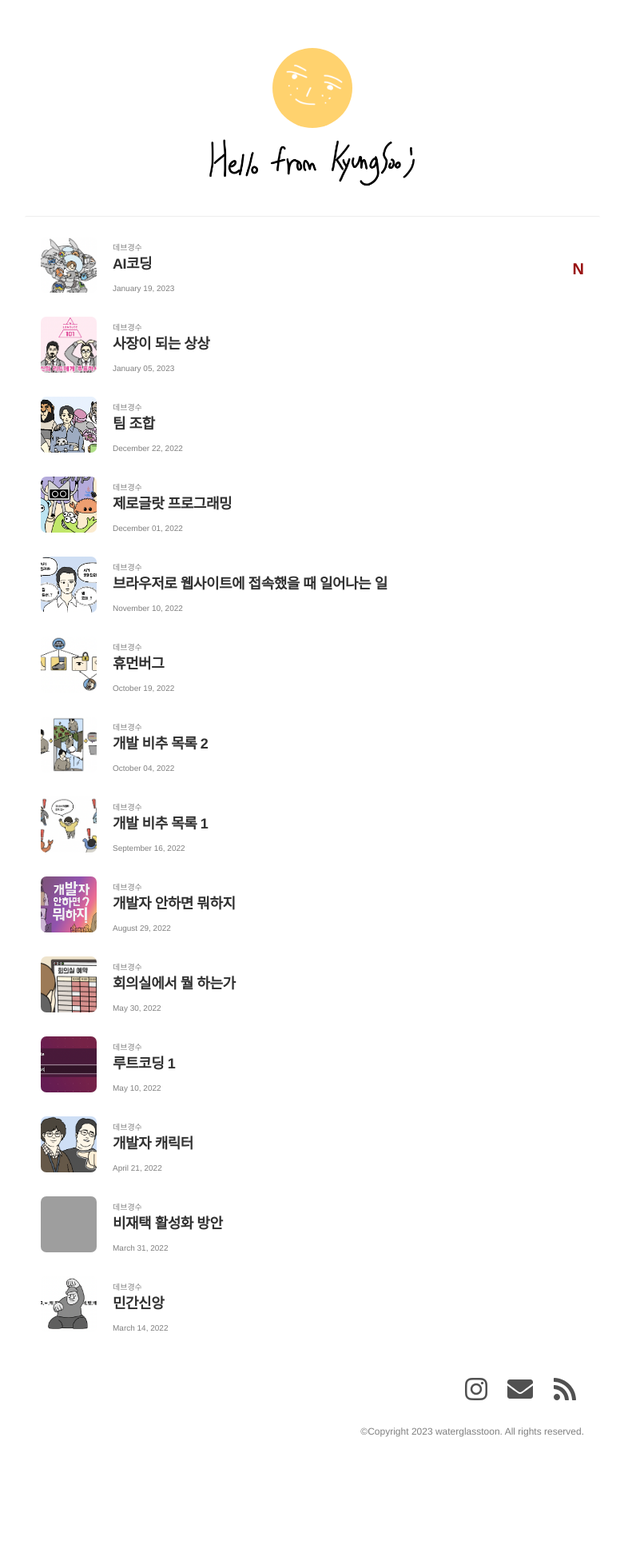
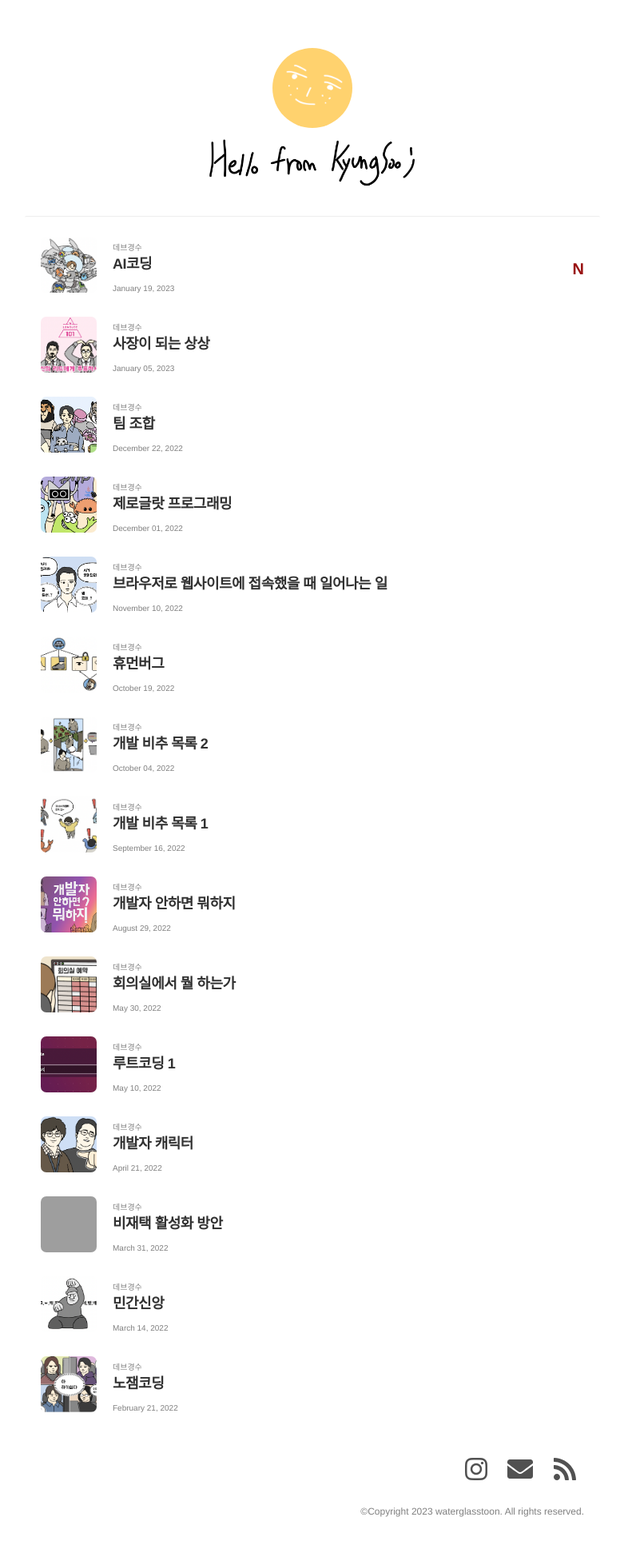
Before and after one commit to waterglasstoon/waterglasstoon.github.io, a Jekyll site: the page built from index.html, in a window 1280 px wide. Shown: the whole page at 80% size, without its empty margins (249-1030 px from the left). Built offline with Jekyll 4.4.1, drawn with Linux system fonts in a browser that asks for light colours; nearby versions of some CDN libraries; some web fonts are replaced; comment, search, counter and statistics services are not loaded; before the commit the page ends 1842 px from its top, so only the background shows below that; grey boxes are pictures that could not be loaded.

Commit message:
add cartoon 48

```diff
--- /dev/null
+++ b/_posts/2022-02-21-nofun-coding.markdown
@@ -0,0 +1,21 @@
+---
+layout: post
+headTitle: "2022-02-21-nofun-coding"
+title:  "노잼코딩"
+thumbnail: "./../images/devkyungsoo/cartoon48/cartoon48_thumbnail.png"
+group: "데브경수"
+nexturl: "/devkyungsoo/2022/03/14/developer-totem"
+date:   2022-02-21 21:30:26 +0900
+categories: devkyungsoo
+---
+<img src="/images/devkyungsoo/cartoon48/cartoon48_1.png" width="100%" title="cartoon_image" alt="코딩이 항상 재밌진 않다"/>
+<img src="/images/devkyungsoo/cartoon48/cartoon48_2.png" width="100%" title="cartoon_image" alt="에너지 충전 방식"/>
+<img src="/images/devkyungsoo/cartoon48/cartoon48_3.png" width="100%" title="cartoon_image" alt="가만히 앉아있는 걸 좋아해야 함"/>
+<img src="/images/devkyungsoo/cartoon48/cartoon48_4.png" width="100%" title="cartoon_image" alt="진입장벽이 높다"/>
+<img src="/images/devkyungsoo/cartoon48/cartoon48_5.png" width="100%" title="cartoon_image" alt="선생님도 잘 만나야 함"/>
+<img src="/images/devkyungsoo/cartoon48/cartoon48_6.png" width="100%" title="cartoon_image" alt="보상회로가 잘 돌아야 함"/>
+<img src="/images/devkyungsoo/cartoon48/cartoon48_7.png" width="100%" title="cartoon_image" alt="더이상 배울게 없어서 노잼"/>
+<img src="/images/devkyungsoo/cartoon48/cartoon48_8.png" width="100%" title="cartoon_image" alt="일로 하게 되면 노잼"/>
+<img src="/images/devkyungsoo/cartoon48/cartoon48_9.png" width="100%" title="cartoon_image" alt="일로 하면 재밌기 힘들다"/>
+<img src="/images/devkyungsoo/cartoon48/cartoon48_10.png" width="100%" title="cartoon_image" alt="그래도 아직은 할만함"/>
+<img src="/images/devkyungsoo/devkyungsoo_footer.png" width="100%" title="cartoon_image" alt="@waterglasstoon 에도 놀러오세요"/>
--- a/_posts/2022-03-14-developer-totem.markdown
+++ b/_posts/2022-03-14-developer-totem.markdown
@@ -4,6 +4,7 @@ headTitle: "2022-03-14-developer-totem"
 title:  "민간신앙"
 thumbnail: "./../images/devkyungsoo/cartoon49/cartoon49_thumbnail.png"
 group: "데브경수"
+prevurl: "/devkyungsoo/2022/02/21/nofun-coding"
 nexturl: "/devkyungsoo/2022/03/31/work-from-home"
 date:   2022-03-14 21:30:26 +0900
 categories: devkyungsoo
```
Also changed, not shown: images/devkyungsoo/cartoon48/cartoon48_1.png (added), images/devkyungsoo/cartoon48/cartoon48_10.png (added), images/devkyungsoo/cartoon48/cartoon48_2.png (added), images/devkyungsoo/cartoon48/cartoon48_3.png (added), images/devkyungsoo/cartoon48/cartoon48_4.png (added), images/devkyungsoo/cartoon48/cartoon48_5.png (added), images/devkyungsoo/cartoon48/cartoon48_6.png (added), images/devkyungsoo/cartoon48/cartoon48_7.png (added), images/devkyungsoo/cartoon48/cartoon48_8.png (added), images/devkyungsoo/cartoon48/cartoon48_9.png (added), images/devkyungsoo/cartoon48/cartoon48_thumbnail.png (added).
